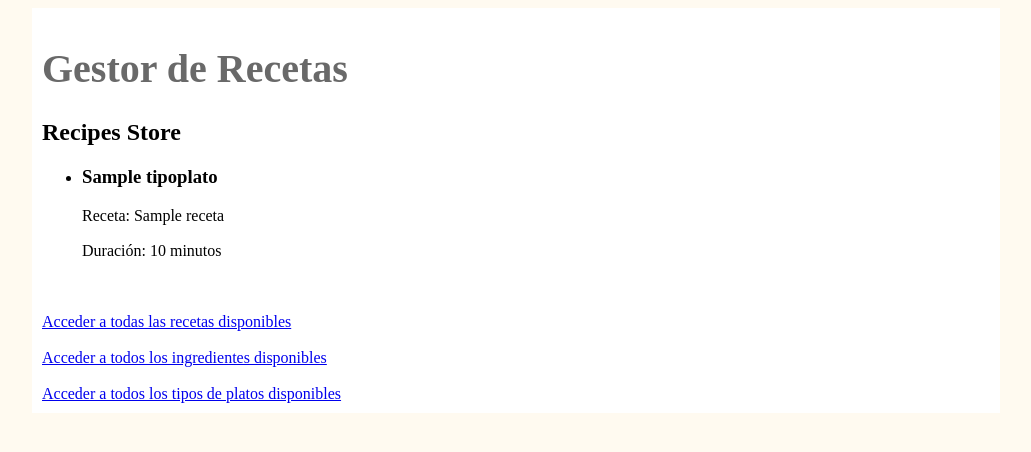
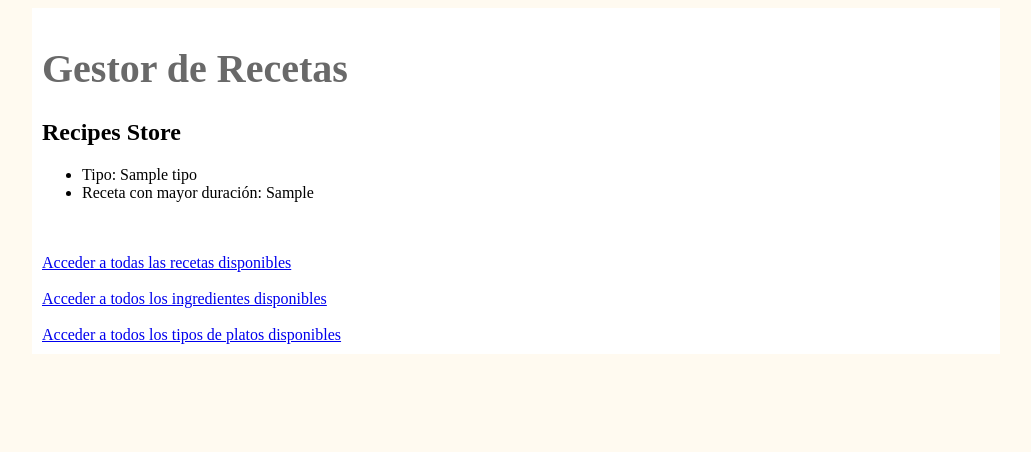
Before and after one commit to arratenogales/EmpresaRecetas, a Django app: template empresaRecetas/appEmpresaRecetas/templates/portada.html in a window 1280 px wide. Shown: the top 452 px of the page, without its empty margins (124-1155 px from the left). Run offline with Django 4.2, Linux system fonts and the light colour scheme; the template is opened without the code that fills it: most values are stand-ins (such as "Sample title", 1, 10 or a date in 2020).

Commit message:
lo de la duracion

```diff
--- a/empresaRecetas/appEmpresaRecetas/admin.py
+++ b/empresaRecetas/appEmpresaRecetas/admin.py
@@ -1,5 +1,4 @@
 from django.contrib import admin
-
 # Register your models here.
 from django.contrib import admin
 from .models import Receta, Ingrediente, TipoPlato
--- a/empresaRecetas/appEmpresaRecetas/templates/portada.html
+++ b/empresaRecetas/appEmpresaRecetas/templates/portada.html
@@ -5,14 +5,11 @@
 {% block contenido %}
 <h2>Recipes Store</h2>
 <ul>
-    {% for receta in lista_recetas_portada %}
-        <li>
-            <h3>{{ receta.tipoplato }}</h3>
-            <p>Receta: {{ receta.nombre }}</p>
-            <p>Duración: {{ receta.duracion }} minutos</p>
-        </li>
+    {% for receta in recetas_con_max_duracion %}
+        <li>Tipo: {{ receta.tipo }}</li>
+        <li>Receta con mayor duración: {{ receta.max_duracion }}</li>
     {% endfor %}
-</ul>
+    </ul>
 <br><br>
 <a href="/appEmpresaRecetas/receta/">Acceder a todas las recetas disponibles</a><br><br>
 <a href="/appEmpresaRecetas/ingrediente/">Acceder a todos los ingredientes disponibles</a><br><br>
```
Also changed, not shown: empresaRecetas/appEmpresaRecetas/templates/index.html (+1 -6 lines), empresaRecetas/appEmpresaRecetas/views.py (+4 -4 lines).
